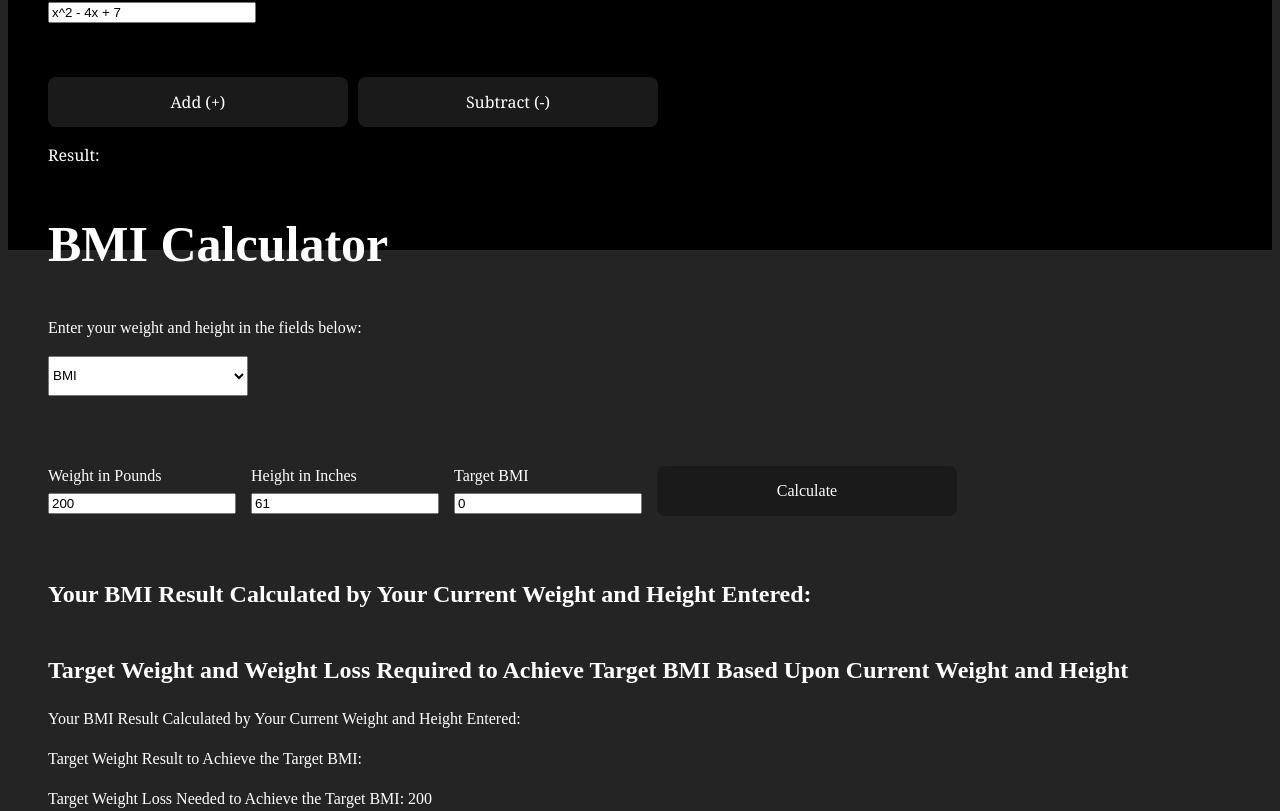
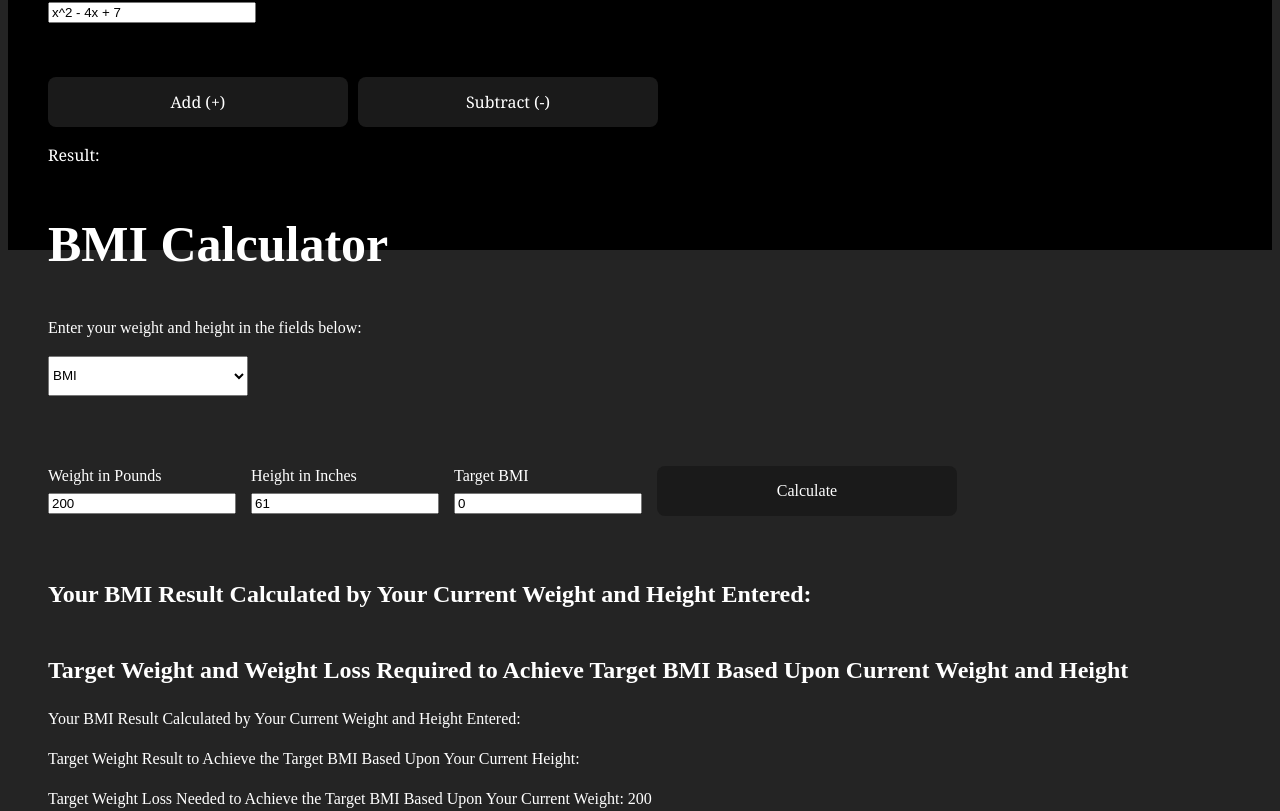
Before and after one commit to Matthaeus-1/Math-Calculator, a React (Vite) app: page / in a window 1280 px wide. Shown: the part 638-1449 px from the top of the page. Built offline with nearby package versions, Linux system fonts and the light colour scheme.

Commit message:
Added BMI Calculator

```diff
--- a/src/components/BMICalc/BMICalc.jsx
+++ b/src/components/BMICalc/BMICalc.jsx
@@ -124,10 +124,10 @@ export const BMICalc = () => {
                     Your BMI Result Calculated by Your Current Weight and Height Entered: {result_BMI2}
                 </p>
                 <p>
-                    Target Weight Result to Achieve the Target BMI: {result_Target_Weight}
+                    Target Weight Result to Achieve the Target BMI Based Upon Your Current Height: {result_Target_Weight}
                 </p>
                 <p>
-                    Target Weight Loss Needed to Achieve the Target BMI: {weight_pounds - (result_Target_Weight)}
+                    Target Weight Loss Needed to Achieve the Target BMI Based Upon Your Current Weight: {weight_pounds - (result_Target_Weight)}
                 </p>
             </div>
 
```
